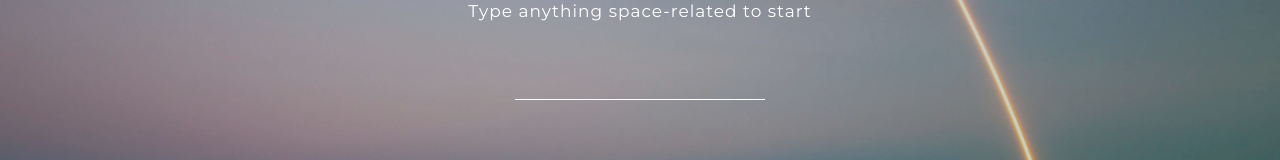
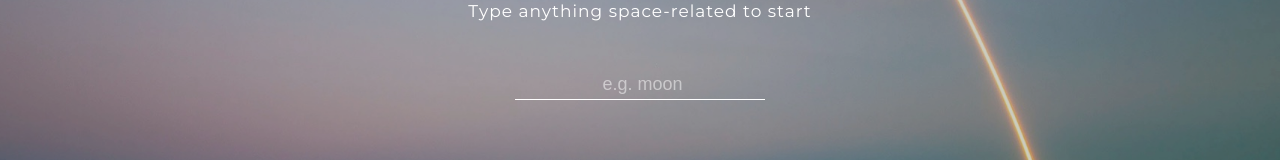
Before and after one commit to krylowicz/Spacer, a Vue app: page / in a window 1280 px wide. Shown: the part 447-607 px from the top of the page. Built offline with nearby package versions, Linux system fonts and the light colour scheme.

Commit message:
added placeholder

```diff
--- a/src/components/SearchInput.vue
+++ b/src/components/SearchInput.vue
@@ -1,5 +1,5 @@
 <template>
-  <input id="search" name="search" :value="value" @input="handleChange" :class="{ dark }" />
+  <input id="search" name="search" placeholder=" e.g. moon" :value="value" @input="handleChange" :class="{ dark }" />
 </template>
 
 <script>
--- a/src/sass/searchInput.sass
+++ b/src/sass/searchInput.sass
@@ -14,6 +14,9 @@ input
   background: none
   transition: box-shadow .3s ease-out
 
+  &::placeholder
+    color: rgba(white, .5)
+
   @media (min-width: 1024px)
     font-weight: 400
 
```
